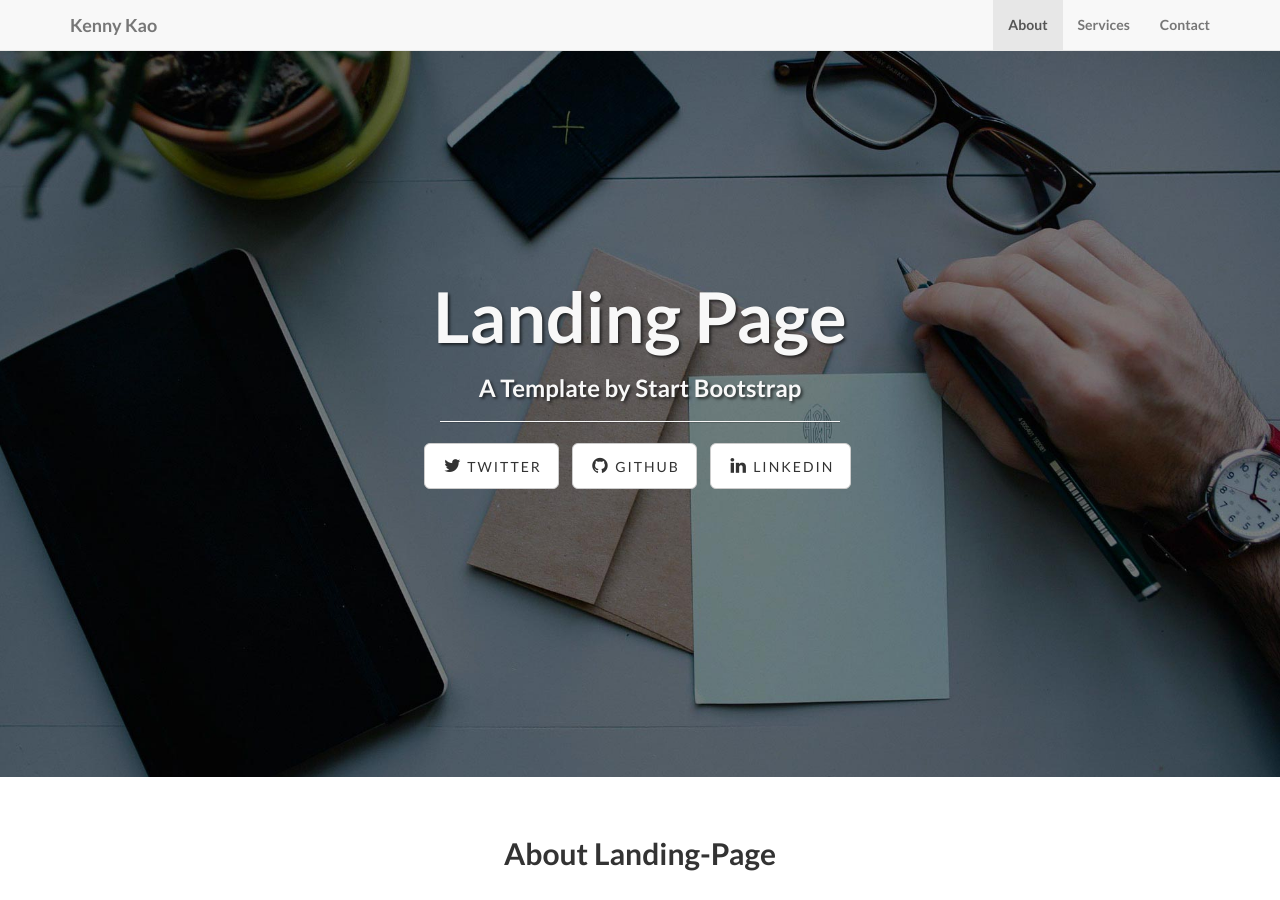
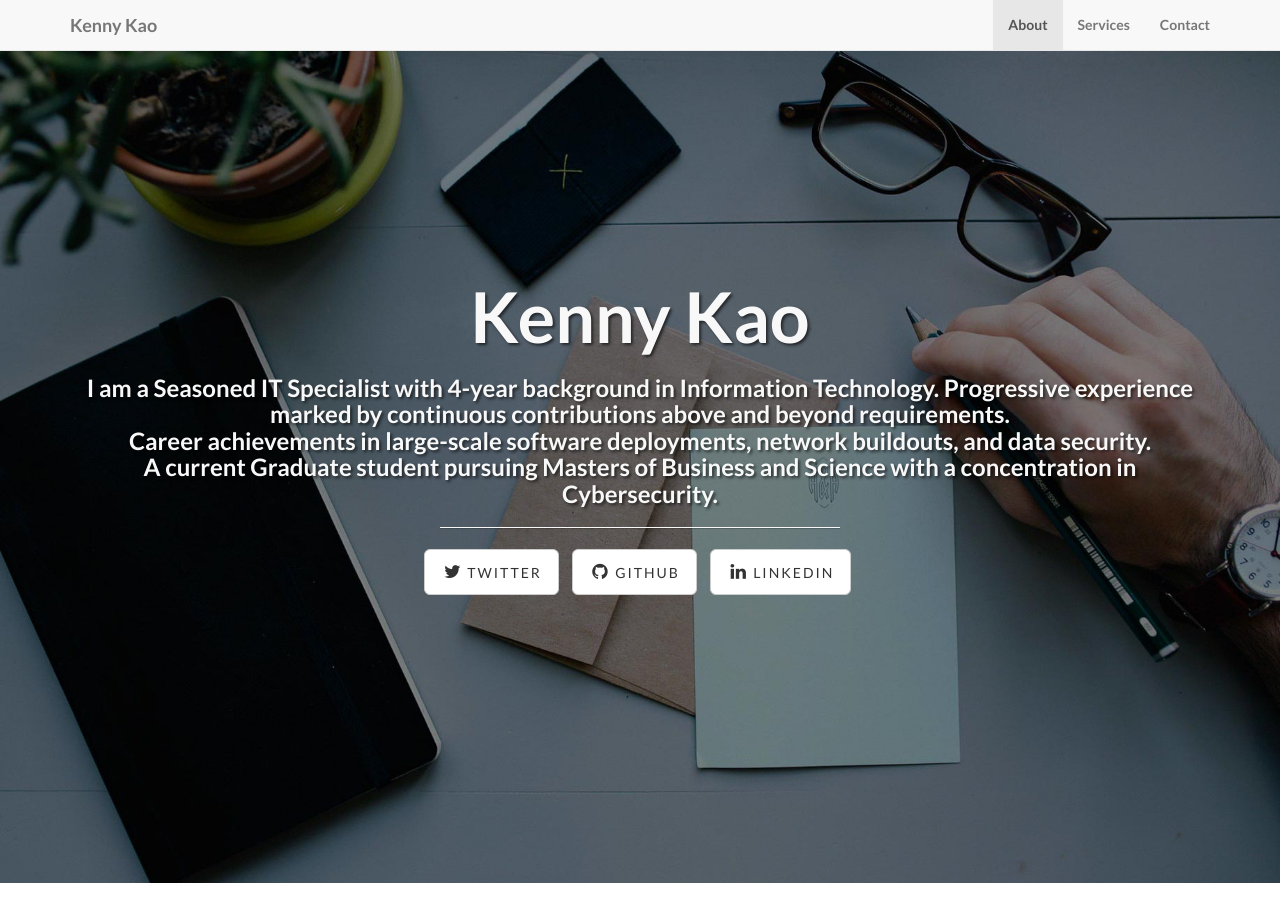
Before and after one commit to mrxkenny/mrxkenny.github.io, a Jekyll site: the page built from index.html, in a window 1280 px wide and 900 px high. Built offline with Jekyll 4.4.1, drawn with Linux system fonts in a browser that asks for light colours.

Commit message:
Update index.html

```diff
--- a/index.html
+++ b/index.html
@@ -1,5 +1,5 @@
 ---
 layout: default
-title: Landing Page
-subTitle: A Template by Start Bootstrap
+title: Kenny Kao
+subTitle: I am a Seasoned IT Specialist with 4-year background in Information Technology. Progressive experience marked by continuous contributions above and beyond requirements. <br> Career achievements in large-scale software deployments, network buildouts, and data security.  <br> A current Graduate student pursuing Masters of Business and Science with a concentration in Cybersecurity.
 ---
```
